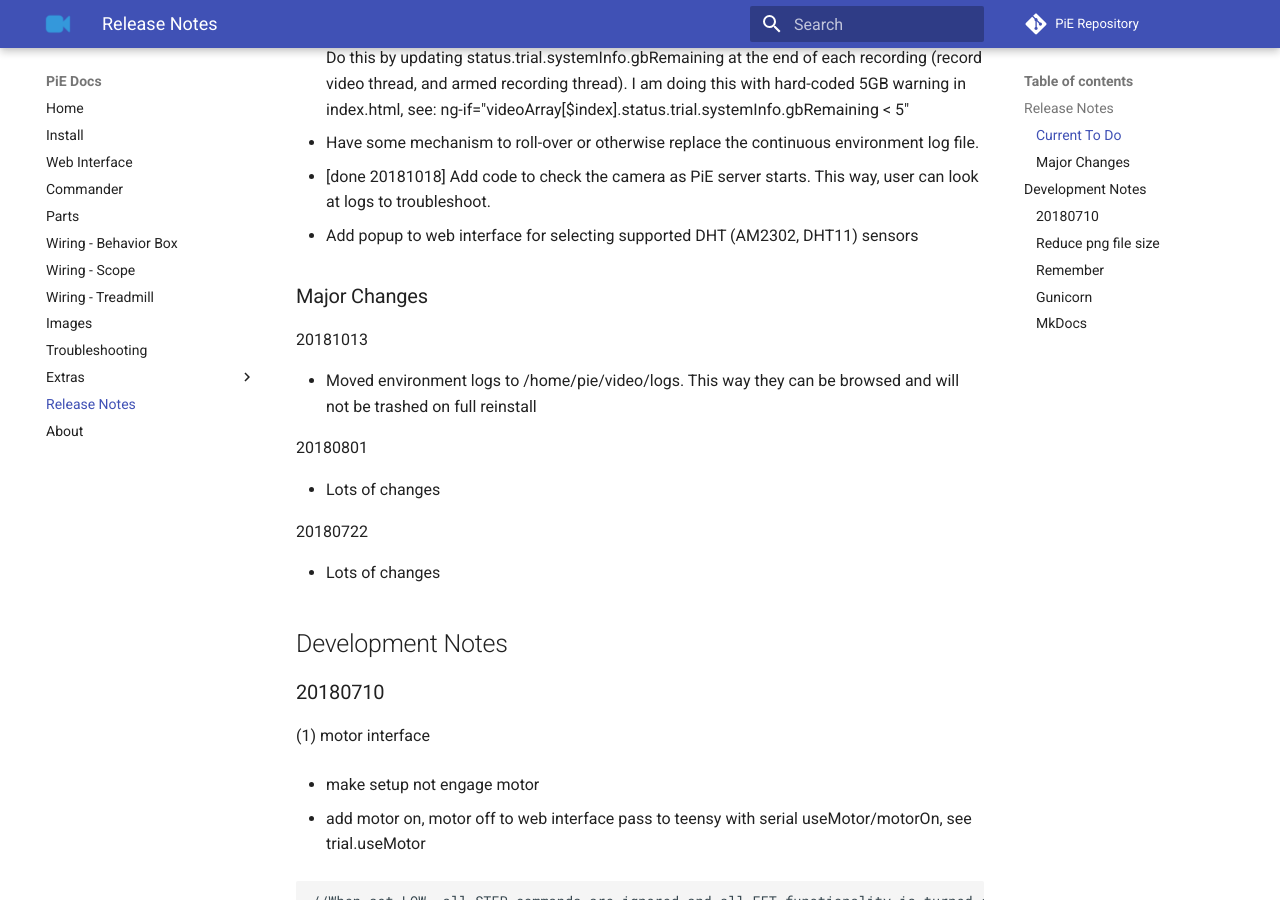
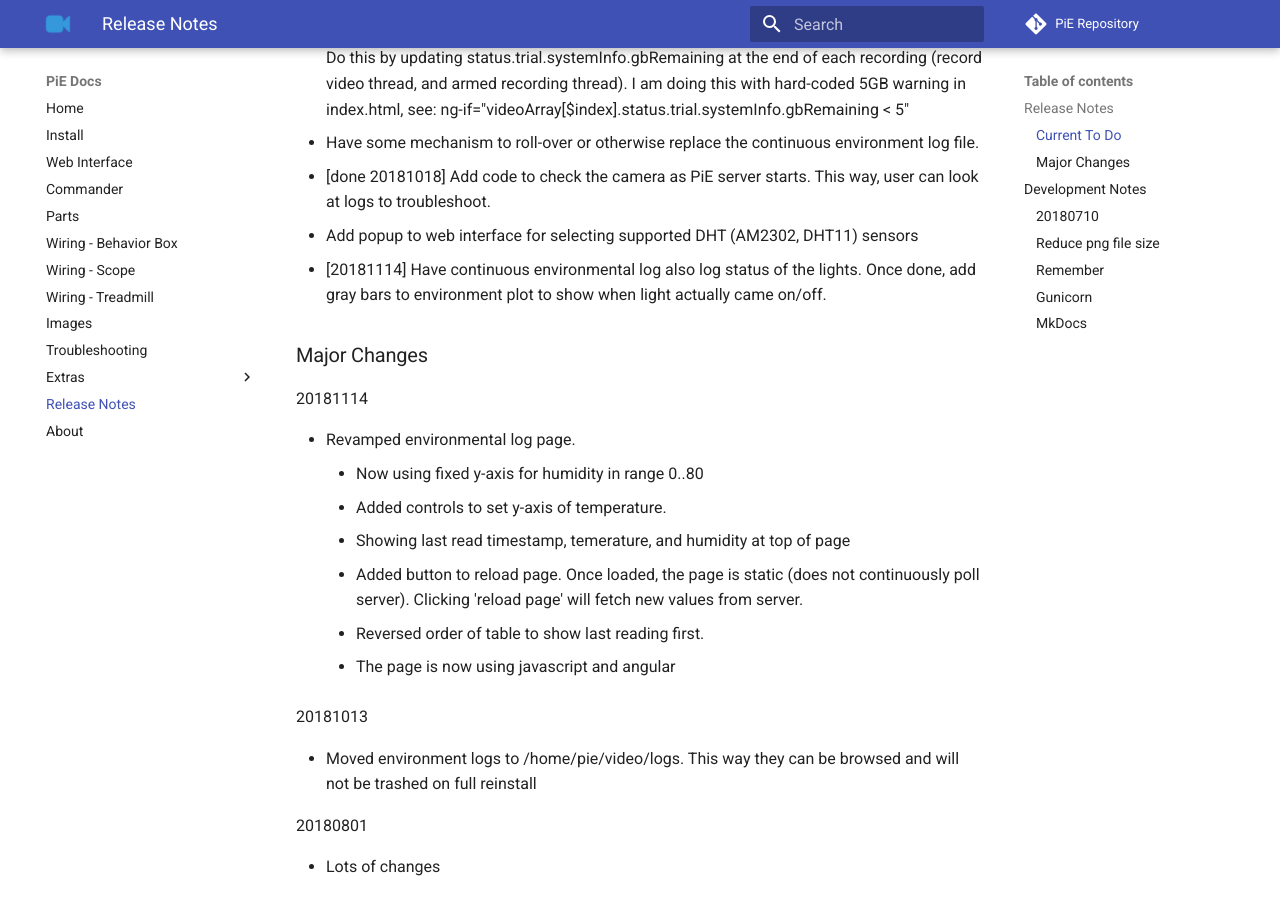
Before and after one commit to cudmore/pie-doc, an MkDocs documentation site: the page built from docs/release-notes.md, in a window 1280 px wide and 900 px high, scrolled down 324 px. Built offline with MkDocs 1.6.1 and Material for MkDocs 9.7.7, drawn with Linux system fonts in a browser that asks for light colours; comment, search, counter and statistics services are not loaded; some of the changed text lies outside the part shown.

Commit message:
release-notes

```diff
--- a/docs/release-notes.md
+++ b/docs/release-notes.md
@@ -8,8 +8,19 @@
  - Have some mechanism to roll-over or otherwise replace the continuous environment log file.
  - [done 20181018] Add code to check the camera as PiE server starts. This way, user can look at logs to troubleshoot.
  - Add popup to web interface for selecting supported DHT (AM2302, DHT11) sensors
+ - [20181114] Have continuous environmental log also log status of the lights. Once done, add gray bars to environment plot to show when light actually came on/off.
 
 ### Major Changes
+
+20181114
+
+ - Revamped environmental log page.
+    - Now using fixed y-axis for humidity in range 0..80
+    - Added controls to set y-axis of temperature.
+    - Showing last read timestamp, temerature, and humidity at top of page
+    - Added button to reload page. Once loaded, the page is static (does not continuously poll server). Clicking 'reload page' will fetch new values from server.
+    - Reversed order of table to show last reading first.
+    - The page is now using javascript and angular
 
 20181013
 
@@ -82,6 +93,8 @@ Run on an external port
 
 	cd ~/pie/docs
 	mkdocs serve -a 192.168.1.4:8000
+	# if that does not work, then
+	mkdocs serve --dev-addr=0.0.0.0:8000
 
 Push to github
 
```
